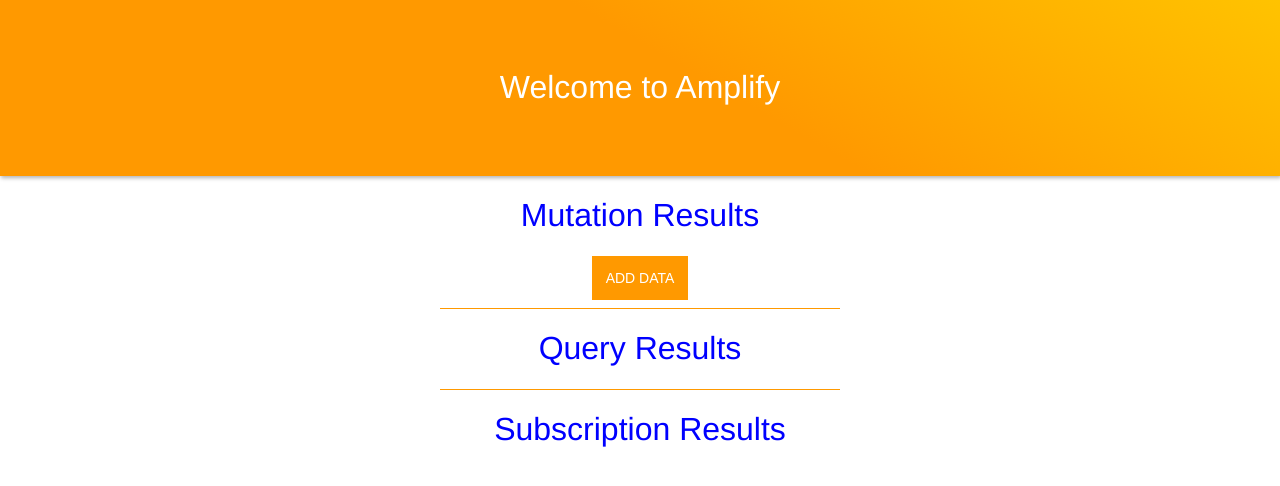
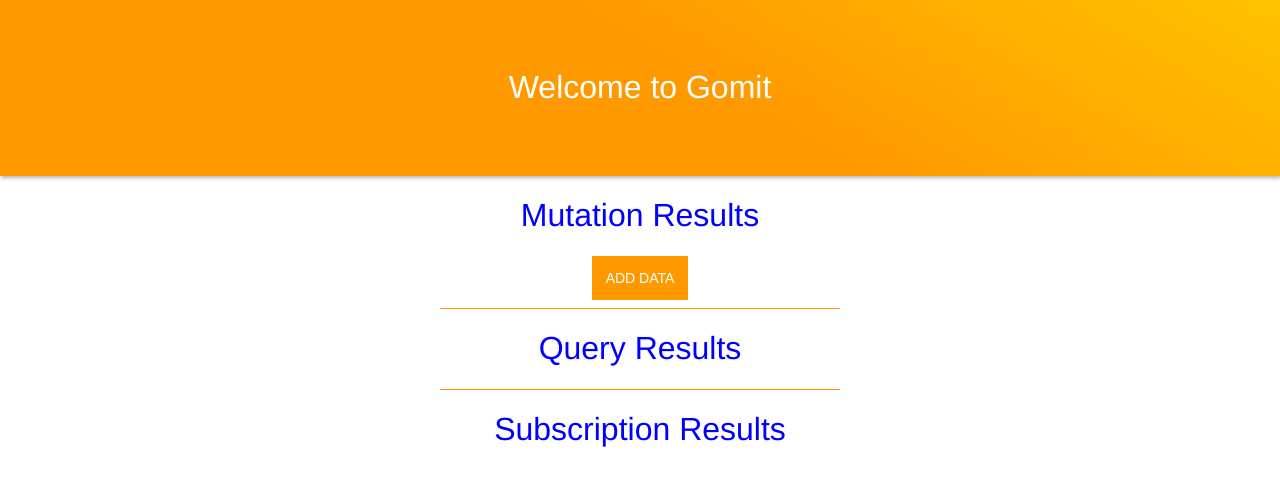
Before and after one commit to wa-yuri77/gitapp, a website built with Vite: page index.html in a window 1280 px wide. Built offline with nearby package versions, Linux system fonts and the light colour scheme; some packages are replaced by stand-ins of ours; no server answers; what aws-amplify would draw is missing.

Commit message:
chenge Gomit

```diff
--- a/index.html
+++ b/index.html
@@ -10,7 +10,7 @@
 <body>
 <div class="app">
   <div class="app-header">
-    <h1>Welcome to Amplify</h1>
+    <h1>Welcome to Gomit</h1>
   </div>
   <div class="app-body">
     <h1>Mutation Results</h1>
```
